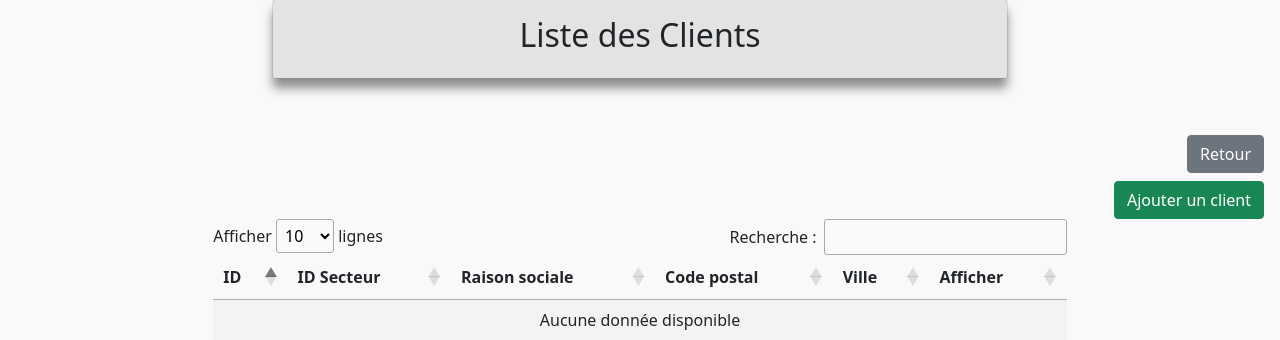
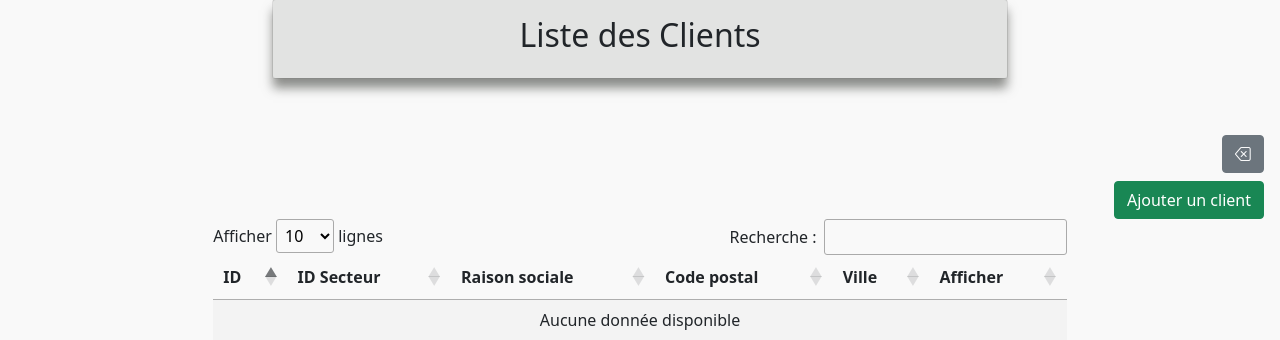
Before and after one commit to QuentinBOul/projetmandarine, a PHP site: template src/view/user/gestion_commerciale/clients.php in a window 1280 px wide. Shown: the part 202-542 px from the top of the page. Run offline with PHP 8.4, Linux system fonts and the light colour scheme; the template is opened without the code that fills it, so the values that code supplies are empty; some libraries are stand-ins or nearby versions.

Commit message:
Update com

```diff
--- a/src/view/user/gestion_commerciale/clients.php
+++ b/src/view/user/gestion_commerciale/clients.php
@@ -11,7 +11,7 @@
 </div>
 
 <div>
-    <a href="dashboard1" class="btn btn-secondary mx-3 my-2" style="float: right;">Retour</a>
+    <a href="dashboard1" class="btn btn-secondary mx-3 my-2" style="float: right;"><i class="bi bi-backspace"></i></a>
 </div>
 <div>
     <a href="formClient" class="btn btn-success mx-3" style="float:right;">Ajouter un client</a>
@@ -39,7 +39,7 @@
                     <td><?= htmlspecialchars($client->getVille_client()) ?></td>
                     <td>
                         <form action="<?= "clientProfil=" . htmlspecialchars($client->getId_client()) ?>" method="get">
-                            <button type="submit" class="button btn btn-secondary">></a>
+                            <button type="submit" class="button btn btn-secondary"><i class="bi bi-eye"></i></a>
                         </form>
                     </td>
                 </tr>
--- a/src/view/user/gestion_commerciale/contacts.php
+++ b/src/view/user/gestion_commerciale/contacts.php
@@ -11,7 +11,7 @@
 </div>
 
 <div>
-    <a href="dashboard1" class="btn btn-secondary mx-3 my-2" style="float: right;">Retour</a>
+    <a href="dashboard1" class="btn btn-secondary mx-3 my-2" style="float: right;"><i class="bi bi-backspace"></i></a>
 </div>
 <div>
     <a href="formContact" class="btn btn-success mx-3" style="float:right;">Ajouter un contact</a>
@@ -39,7 +39,7 @@
                     <td><?= htmlspecialchars($contact->getPrenom_contact()) ?></td>
                     <td>
                         <form action="<?= "contactProfil=" . htmlspecialchars($contact->getId_contact()) ?>" method="get">
-                            <button type="submit" class="button btn btn-secondary">></a>
+                            <button type="submit" class="button btn btn-secondary"><i class="bi bi-eye"></i></a>
                         </form>
                     </td>
                 </tr>
--- a/src/view/user/gestion_commerciale/formulaire/formClient.php
+++ b/src/view/user/gestion_commerciale/formulaire/formClient.php
@@ -11,7 +11,7 @@
 </div>
 
 <div>
-  <a href="clients" class="btn btn-secondary mx-3 my-3" style="float: right;">Retour</a>
+  <a href="clients" class="btn btn-secondary mx-3 my-3" style="float: right;"><i class="bi bi-backspace"></i></a>
 </div>
 
 <div class="container col-md-6 my-5" id="formClient">
--- a/src/view/user/gestion_commerciale/formulaire/formContact.php
+++ b/src/view/user/gestion_commerciale/formulaire/formContact.php
@@ -11,7 +11,7 @@
 </div>
 
 <div>
-  <a href="contacts" class="btn btn-secondary mx-3 my-3" style="float: right;">Retour</a>
+  <a href="contacts" class="btn btn-secondary mx-3 my-3" style="float: right;"><i class="bi bi-backspace"></i></a>
 </div>
 
 <div class="container col-md-6 my-5" id="formClient">
--- a/src/view/user/gestion_commerciale/profil/clientProfil.php
+++ b/src/view/user/gestion_commerciale/profil/clientProfil.php
@@ -84,7 +84,7 @@
       </tbody>
     </table>
     <div class="text-center m-2">
-      <a href="clients" class="btn btn-secondary">Retour</a>
+      <a href="clients" class="btn btn-secondary"><i class="bi bi-backspace"></i></a>
       <button type="submit" class="btn btn-warning mx-3">Modifier</button>
       <button type="button" class="btn btn-danger" data-bs-toggle="modal" data-bs-target="#exampleModal">Supprimer</button>
     </div>
--- a/src/view/user/gestion_commerciale/profil/contactProfil.php
+++ b/src/view/user/gestion_commerciale/profil/contactProfil.php
@@ -66,7 +66,7 @@
       </tbody>
     </table>
     <div class="text-center">
-      <a href="contacts" class="btn btn-secondary mx-3 my-1">Retour</a>
+      <a href="contacts" class="btn btn-secondary mx-3 my-1"><i class="bi bi-backspace"></i></a>
       <button type="submit" class="btn btn-warning">Modifier</button>
     </div>
   </form>
```
